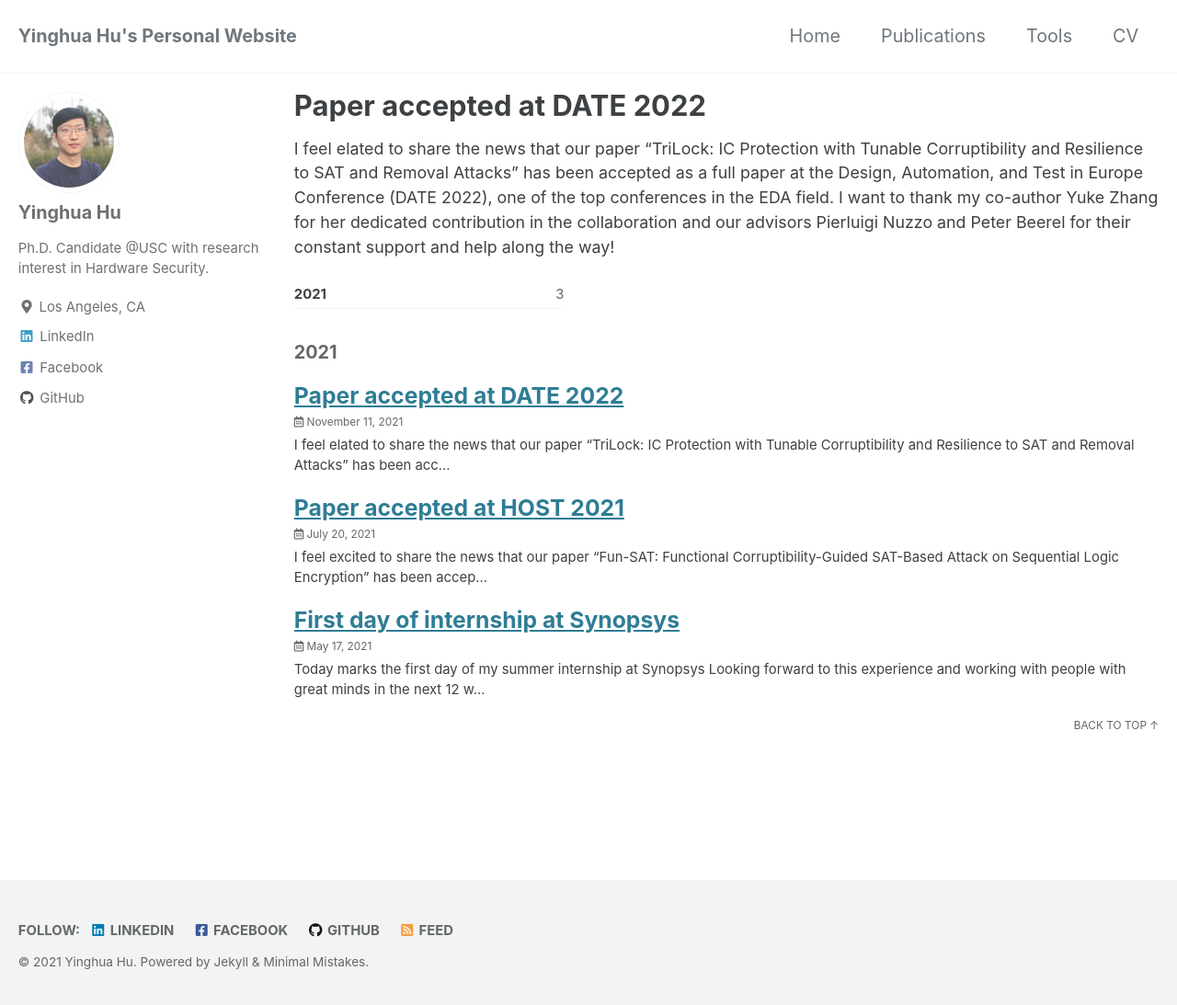
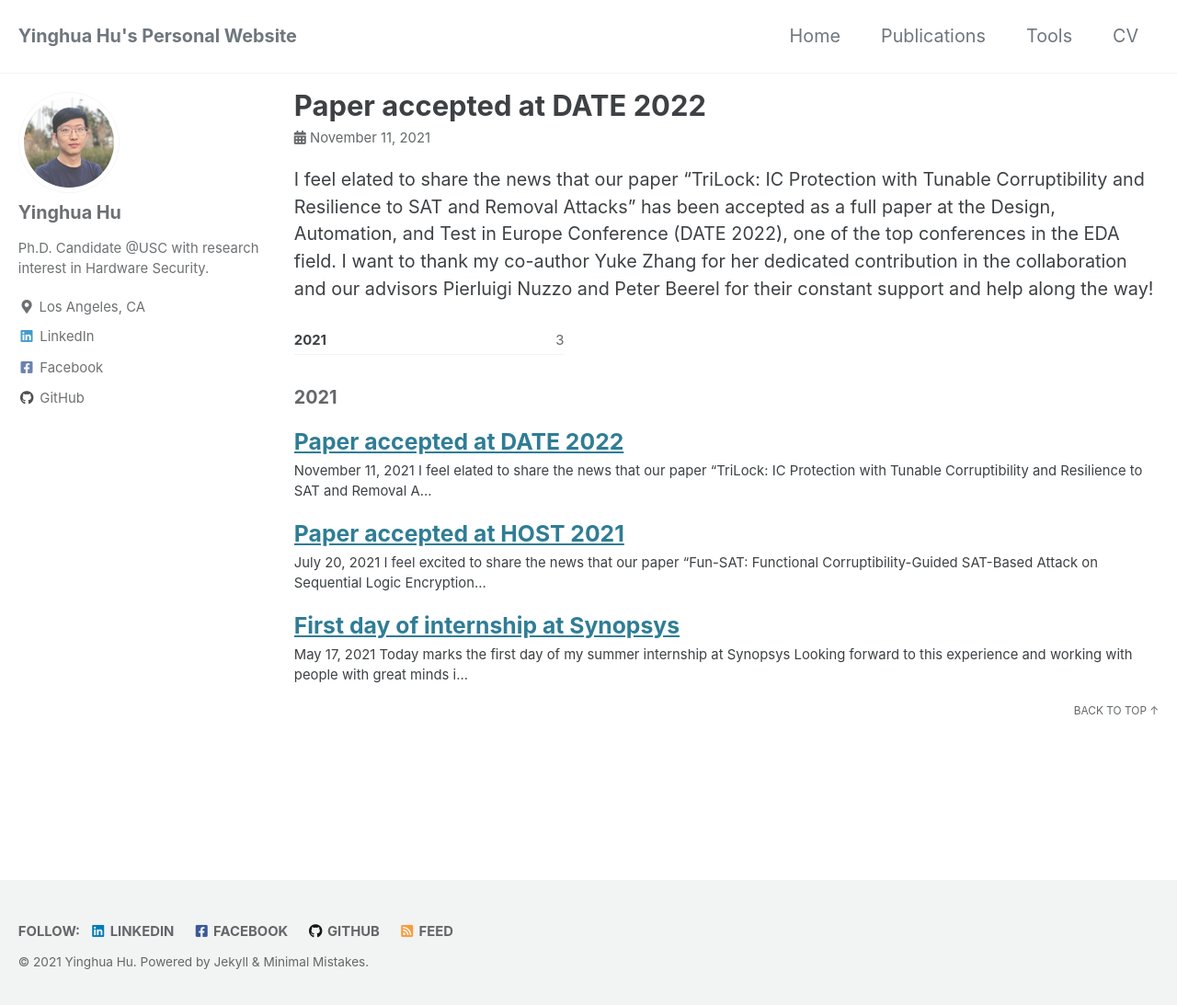
Before and after one commit to yinghuah/yinghuah.github.io, a Jekyll site: the page built from _posts/2021-11-11-paper-accepted-date-22.md, in a window 1280 px wide and 1096 px high. Shown: the top 1093 px of the window at 92% size. Built offline with Jekyll 4.4.1, drawn with Linux system fonts in a browser that asks for light colours; cached includes are drawn as plain includes.

Commit message:
Added post date

```diff
--- a/_config.yml
+++ b/_config.yml
@@ -301,9 +301,10 @@ defaults:
       layout: single
       author_profile: true
       read_time: true
-      comments: # true
+      comments: true
       share: true
       related: true
+      show_date: true
 # Defaults
 defaults:
   # _pages
--- a/_posts/2021-11-11-paper-accepted-date-22.md
+++ b/_posts/2021-11-11-paper-accepted-date-22.md
@@ -3,9 +3,8 @@ layout: posts
 title:  "Paper accepted at DATE 2022"
 author_profile: true
 classes: wide
-show_date: true
 ---
-
-<p style="font-size:0.9em;">
+<p class="page__meta"> <i class="fas fa-calendar-alt" aria-hidden="true"></i> {{ page.date | date: "%B %d, %Y" }}</p>
+<p>
   I feel elated to share the news that our paper “TriLock: IC Protection with Tunable Corruptibility and Resilience to SAT and Removal Attacks” has been accepted as a full paper at the Design, Automation, and Test in Europe Conference (DATE 2022), one of the top conferences in the EDA field. I want to thank my co-author Yuke Zhang for her dedicated contribution in the collaboration and our advisors Pierluigi Nuzzo and Peter Beerel for their constant support and help along the way!
 </p>
```
Also changed, not shown: _posts/2021-05-17-synopsys_internship.md (+2 -3 lines), _posts/2021-07-20-paper-accepted-host-21.md (+2 -3 lines).
